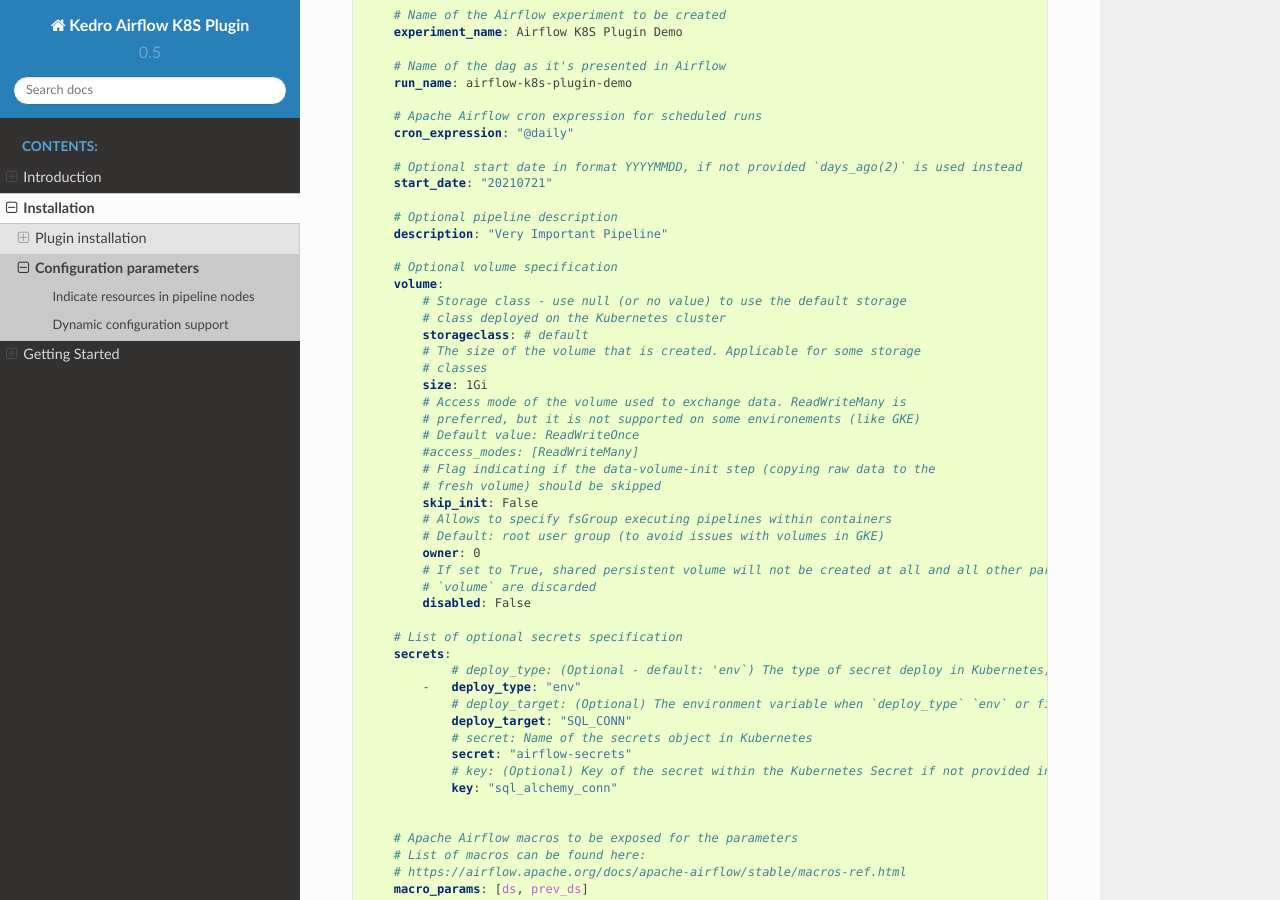
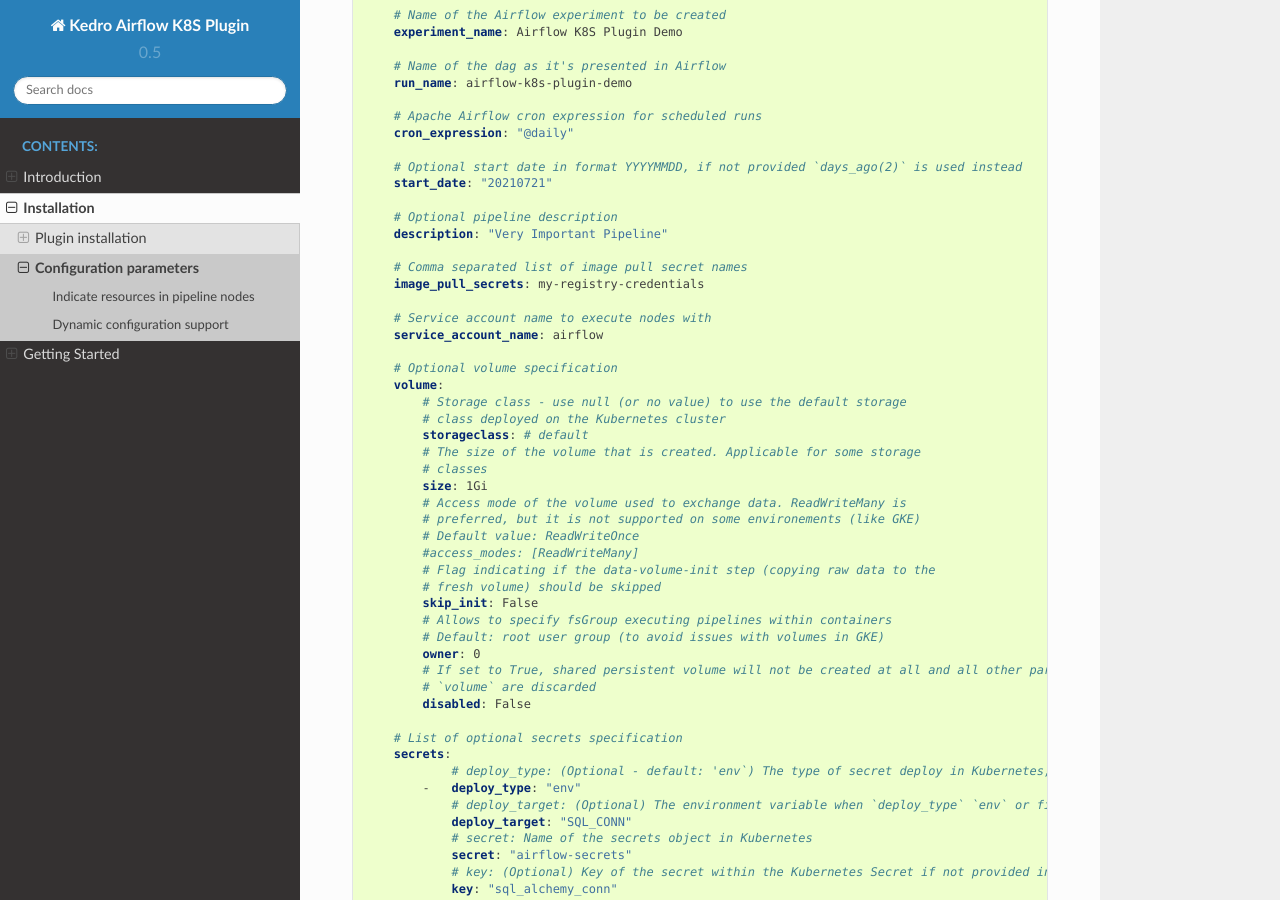
Before and after one commit to getindata/kedro-airflow-k8s, a Sphinx documentation site: the page built from docs/source/02_installation/02_configuration.md, in a window 1280 px wide and 900 px high, scrolled down 584 px. Built offline with Sphinx 7.4.7 and the Read the Docs theme 2.0.0, drawn with Linux system fonts in a browser that asks for light colours.

Commit message:
Update configuration documentation.

```diff
--- a/docs/source/02_installation/02_configuration.md
+++ b/docs/source/02_installation/02_configuration.md
@@ -39,6 +39,12 @@
 
     # Optional pipeline description
     description: "Very Important Pipeline"
+
+    # Comma separated list of image pull secret names
+    image_pull_secrets: my-registry-credentials
+
+    # Service account name to execute nodes with
+    service_account_name: airflow
 
     # Optional volume specification
     volume:
```
Also changed, not shown: 1 other file.
